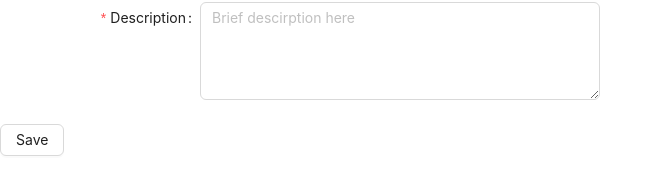
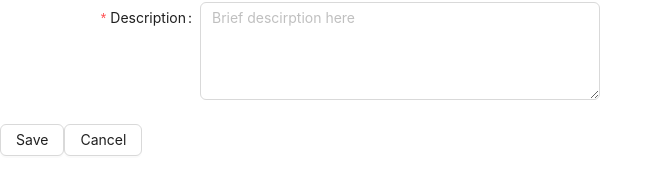
Before and after one commit to laurafurnivall/ZooEtc, a React (Create React App) app in the folder Client/zooetc/: page /Zoos/Add in a window 1280 px wide. Shown: the part 483-678 px from the top of the page, without its empty margins (0-663 px from the left). Built offline with nearby package versions, Linux system fonts and the light colour scheme; no server answers.

Commit message:
Minor change

```diff
--- a/Client/zooetc/src/components/Zoos/ZooForm.js
+++ b/Client/zooetc/src/components/Zoos/ZooForm.js
@@ -5,6 +5,7 @@ import {
 } from 'antd';
 import TextArea from 'antd/es/input/TextArea';
 import React, { useState } from 'react';
+import { useNavigate } from "react-router-dom";
 
 export default function ZooForm({ zooName, address, city,
     state, phoneNumber, zooImgUrl,
@@ -16,6 +17,8 @@ export default function ZooForm({ zooName, address, city,
     const onFinishFailed = (errorInfo) => {
         console.log('Failed:', errorInfo);
     };
+
+    const navigate = useNavigate();
     return <>
         <Form
             name='ZooForm'
@@ -182,6 +185,7 @@ export default function ZooForm({ zooName, address, city,
         </Form.Item>
         <Form.Item>
             <Button onClick={handleSave}>Save</Button>
+            <Button onClick={() => navigate("/Zoos")}>Cancel</Button>
         </Form.Item>
 
     </Form >
```
